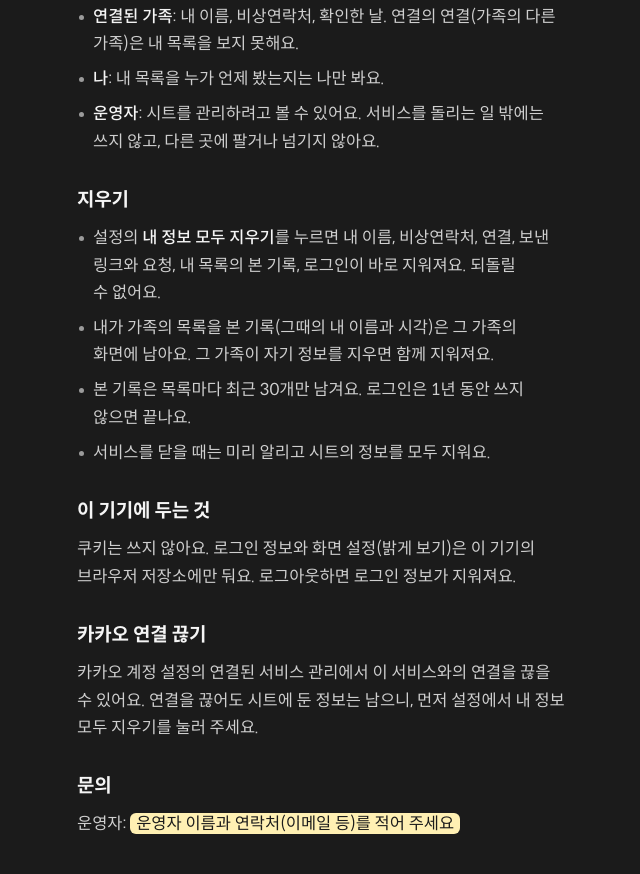
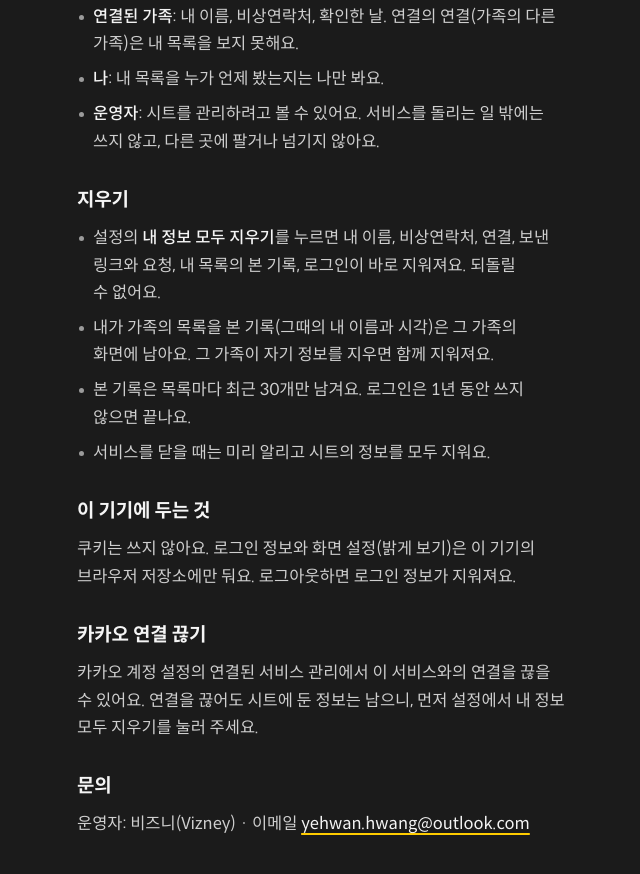
Before and after one commit to yehwanhwang/sos, a plain HTML site: page privacy.html in a window 1280 px wide. Shown: the part 1027-1901 px from the top of the page, without its empty margins (319-959 px from the left). Drawn offline with Linux system fonts and the light colour scheme.

Commit message:
개인정보 처리방침: 운영자와 연락처
Co-Authored-By: Claude Opus 5.5 <noreply@anthropic.com>
Claude-Session: https://claude.ai/code/session_01F12JZgdkSAmDCp2zT8sJmk

```diff
--- a/privacy.html
+++ b/privacy.html
@@ -59,7 +59,7 @@
       <p>카카오 계정 설정의 연결된 서비스 관리에서 이 서비스와의 연결을 끊을 수 있어요. 연결을 끊어도 시트에 둔 정보는 남으니, 먼저 설정에서 내 정보 모두 지우기를 눌러 주세요.</p>
 
       <h2>문의</h2>
-      <p>운영자: <span class="todo">운영자 이름과 연락처(이메일 등)를 적어 주세요</span></p>
+      <p>운영자: 비즈니(Vizney) · 이메일 <a href="mailto:yehwan.hwang@outlook.com">yehwan.hwang@outlook.com</a></p>
     </main>
   </body>
 </html>
```
